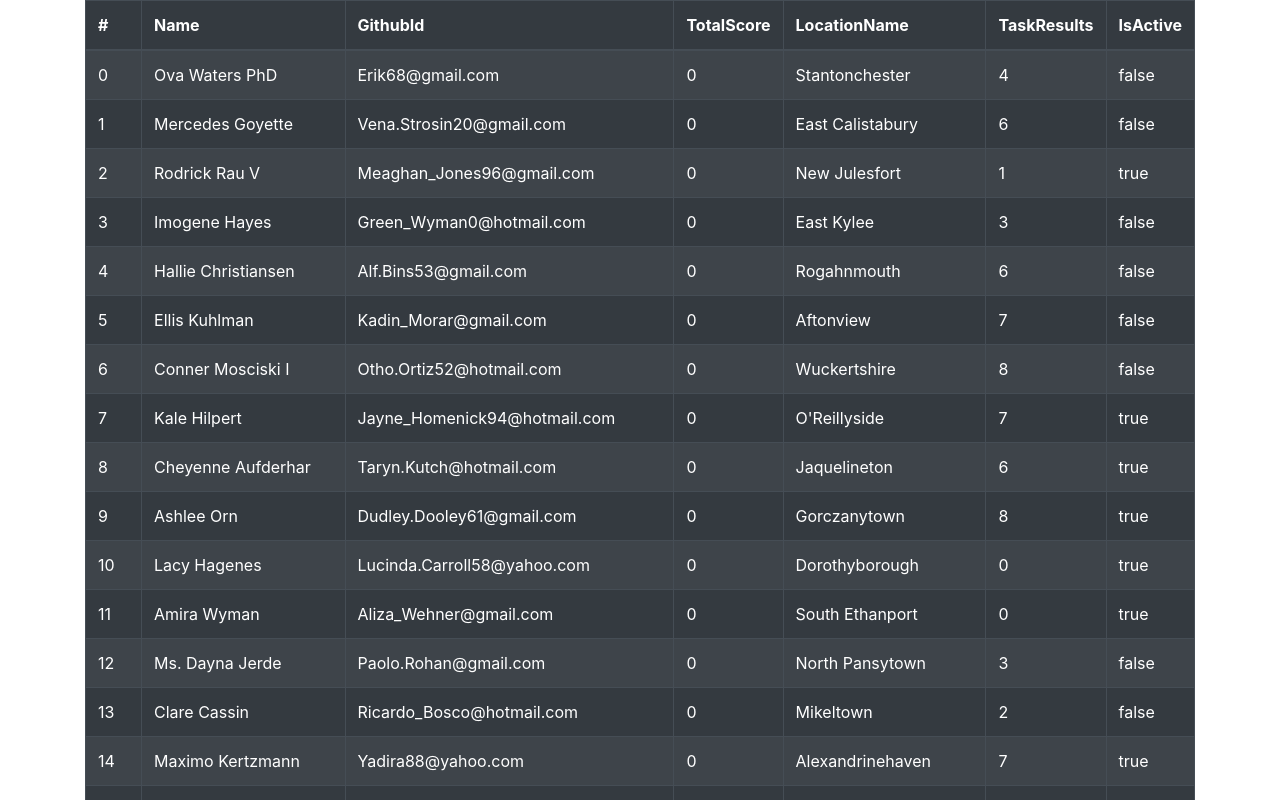
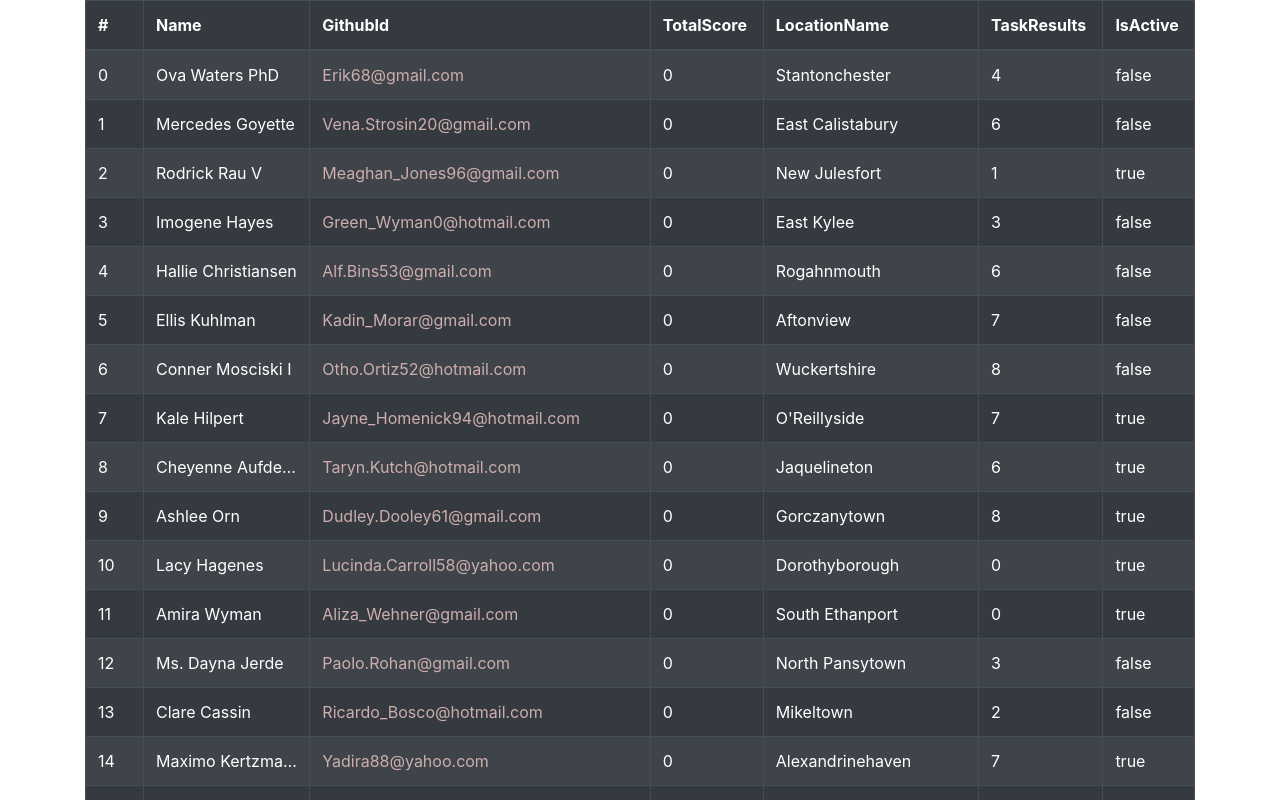
Before and after one commit to IlyaIvanchikov/datagrid, a React (Create React App) app: page / in a window 1280 px wide. Shown: the top 800 px of the page. Built offline with nearby package versions, Linux system fonts and the light colour scheme.

Commit message:
feat: add redux in project

```diff
--- a/package.json
+++ b/package.json
@@ -22,7 +22,9 @@
     "react": "^16.13.0",
     "react-bootstrap": "^1.0.0-beta.17",
     "react-dom": "^16.13.0",
-    "react-scripts": "3.4.0"
+    "react-redux": "^7.2.0",
+    "react-scripts": "3.4.0",
+    "redux": "^4.0.5"
   },
   "scripts": {
     "start": "react-scripts start",
--- a/src/components/App.js
+++ b/src/components/App.js
@@ -1,11 +1,10 @@
 import React, { useState, useEffect, Suspense } from 'react'
 import './App.css'
+import { connect } from 'react-redux'
 import TableInfo from './Table/Table'
 import Loader from './Loader/Loader'
 
-
 function App() {
-
   // const [isLoader, SetIsLoader] = useState(true)
 
   // useEffect(() => {
--- a/src/components/Table/Table.css
+++ b/src/components/Table/Table.css
@@ -0,0 +1,21 @@
+.table-a {
+    color: #ceadad;
+    text-decoration: none;
+    background-color: transparent;
+    outline: none;
+    cursor: pointer;
+    transition: color .3s;
+}
+
+.table-string {
+    text-overflow: ellipsis;
+    width: 15%;
+    overflow: hidden;
+    white-space: nowrap;
+    max-width: 0;
+    text-overflow: ellipsis;
+}
+
+.table {
+    width: 100%;
+}
--- a/src/components/Table/Table.js
+++ b/src/components/Table/Table.js
@@ -6,7 +6,7 @@ import data from '../../api/students'
 const info = data.data
 
 const TableInfo = () => (
-  <Table striped bordered hover variant="dark">
+  <Table className="table" striped bordered hover variant="dark">
     <thead>
       <tr>
         <th>#</th>
@@ -22,8 +22,8 @@ const TableInfo = () => (
       {info.map(item => (
         <tr key={item.id}>
           <td>{item.rank}</td>
-          <td>{item.name}</td>
-          <td>{item.githubId}</td>
+          <td className="table-string">{item.name}</td>
+          <td><a className="table-a" href={item.githubId}>{item.githubId}</a></td>
           <td>{item.totalScore}</td>
           <td>{item.locationName}</td>
           <td>{item.taskResults}</td>
--- a/src/index.js
+++ b/src/index.js
@@ -3,5 +3,15 @@ import ReactDOM from 'react-dom'
 import './index.css'
 import App from './components/App'
 import 'bootstrap/dist/css/bootstrap.min.css'
+import { createStore } from 'redux'
+import { Provide, Provider } from 'react-redux'
+import rootReducer from './redux/rootReducer'
 
-ReactDOM.render(<App />, document.getElementById('root'))
+const store = createStore(rootReducer)
+
+const app = (
+  <Provider store={store}>
+    <App />
+  </Provider>
+)
+ReactDOM.render(app, document.getElementById('root'))
--- /dev/null
+++ b/src/redux/rootReducer.js
@@ -0,0 +1,7 @@
+const initialState = {
+  count: 0,
+}
+
+export default function rootReducer(state = initialState, action) {
+  return state
+}
```
Also changed, not shown: 1 other file (tests, documents, lock files or other folders).
